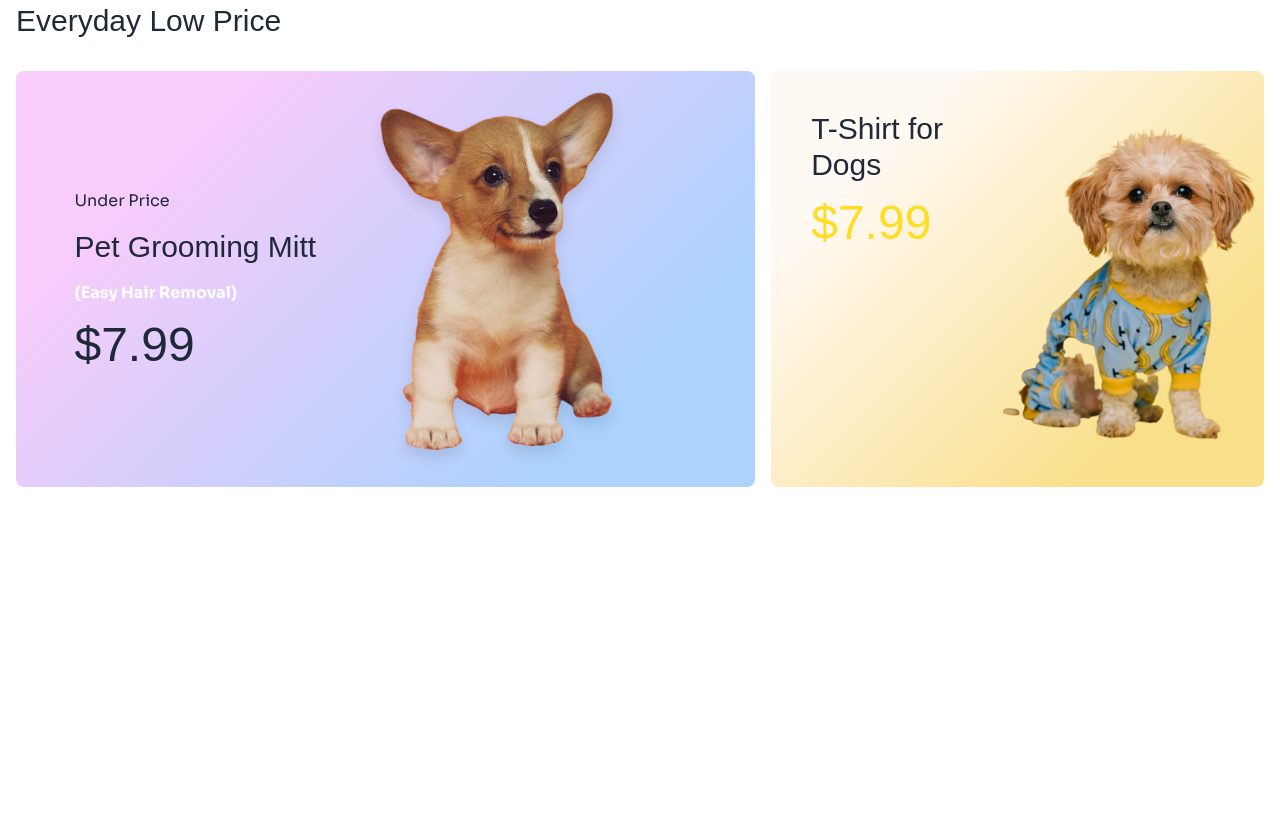
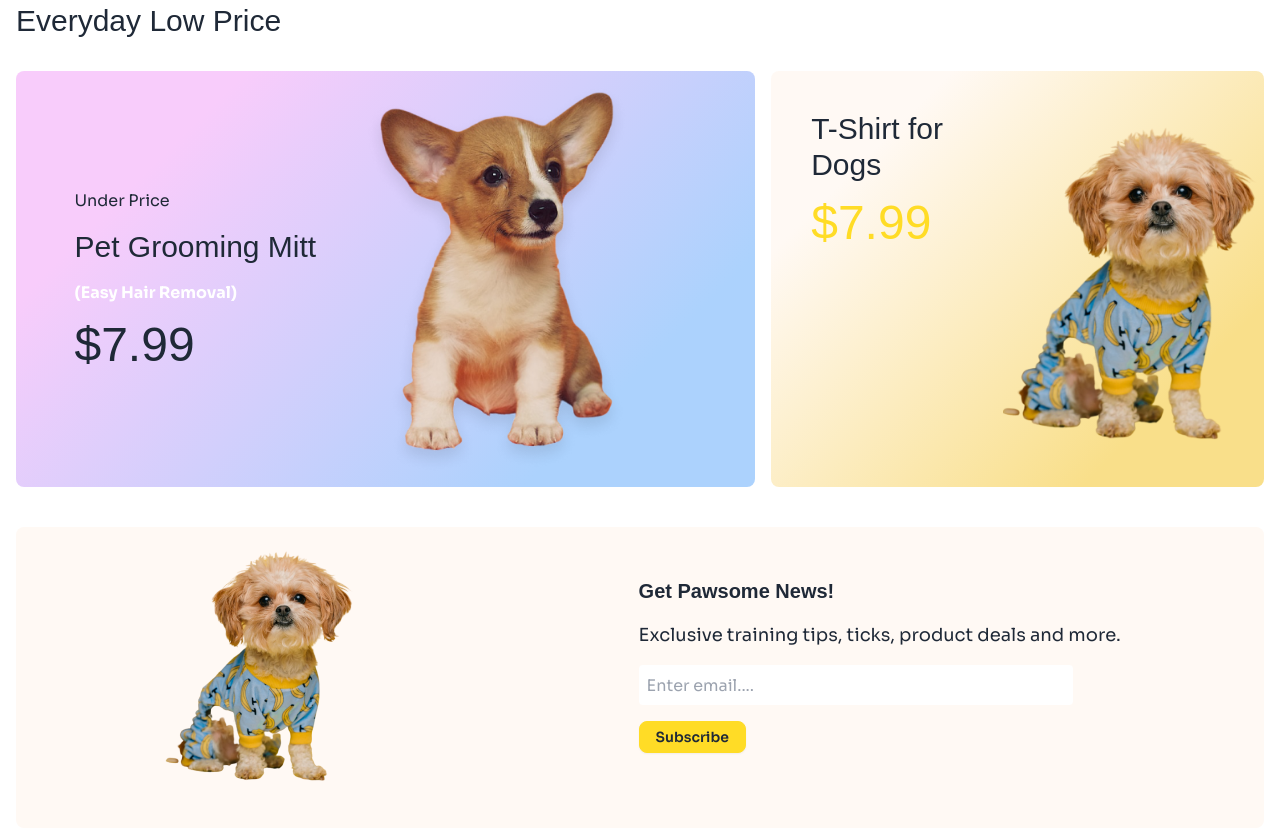
Before and after one commit to a1shuvo/cat-shop, a plain HTML site: page index.html in a window 1280 px wide. Shown: the part 1835-2663 px from the top of the page. Before the commit the page ends 2322 px from the top, so only its background shows below. Drawn offline with nearby package versions, Linux system fonts and the light colour scheme; a web font is replaced by a local one.

Commit message:
Subscribe Section Added

```diff
--- a/index.html
+++ b/index.html
@@ -356,7 +356,8 @@
                 <h3 class="font-custom text-xl md:text-2xl lg:text-3xl mb-8">Everyday Low Price</h3>
                 <div class="flex gap-4 flex-col md:flex-row">
                     <!-- First Banner -->
-                    <div class="flex justify-end items-center rounded-lg bg-[linear-gradient(135deg,_#F8CCFB_20%,_#ACD2FD_80%)] md:w-3/5">
+                    <div
+                        class="flex justify-end items-center rounded-lg bg-[linear-gradient(135deg,_#F8CCFB_20%,_#ACD2FD_80%)] md:w-3/5">
                         <div class="space-y-4 p-4 md:pl-10">
                             <p class="hidden md:flex">Under Price</p>
                             <h4 class="font-custom text-xl lg:text-3xl">Pet Grooming Mitt</h4>
@@ -369,7 +370,8 @@
                     </div>
 
                     <!-- Second Banner -->
-                    <div class="flex justify-end rounded-lg bg-[linear-gradient(135deg,_#FFF9F4_20%,_#F9DF8A_80%)] md:w-2/5">
+                    <div
+                        class="flex justify-end rounded-lg bg-[linear-gradient(135deg,_#FFF9F4_20%,_#F9DF8A_80%)] md:w-2/5">
                         <div class="pt-10 p-4 md:pl-10 space-y-4">
                             <h4 class="font-custom text-xl lg:text-3xl">T-Shirt for Dogs</h4>
                             <p class="text-primary font-custom text-2xl md:text-5xl">$7.99</p>
@@ -377,6 +379,24 @@
                         <div>
                             <img class="pt-14 w-full" src="./assets/cute-pet-mid.png" alt="">
                         </div>
+                    </div>
+                </div>
+            </div>
+        </section>
+
+        <!-- Subscribe Section -->
+        <section class="relative top-32 mt-10 md:top-96 md:mt-10">
+            <div class="container mx-auto px-4">
+                <div
+                    class="flex flex-col md:flex-row md:justify-around md:px-4 rounded-lg bg-secondary items-center space-y-4 pb-10">
+                    <img class="-mt-14" src="./assets/cute-pet-small.png" alt="">
+                    <div class="text-center space-y-4 md:text-left">
+                        <h4 class="font-custom font-semibold md:text-xl">Get Pawsome News!</h4>
+                        <p class="text-sm md:text-lg">Exclusive training tips, ticks, product deals and more.</p>
+                        <input class="w-[90%] h-10 p-2 rounded" type="email" name="" id=""
+                            placeholder="Enter email....">
+                        <button
+                            class="btn border-primary bg-primary hover:bg-transparent hover:border-primary min-h-8 h-8">Subscribe</button>
                     </div>
                 </div>
             </div>
```
